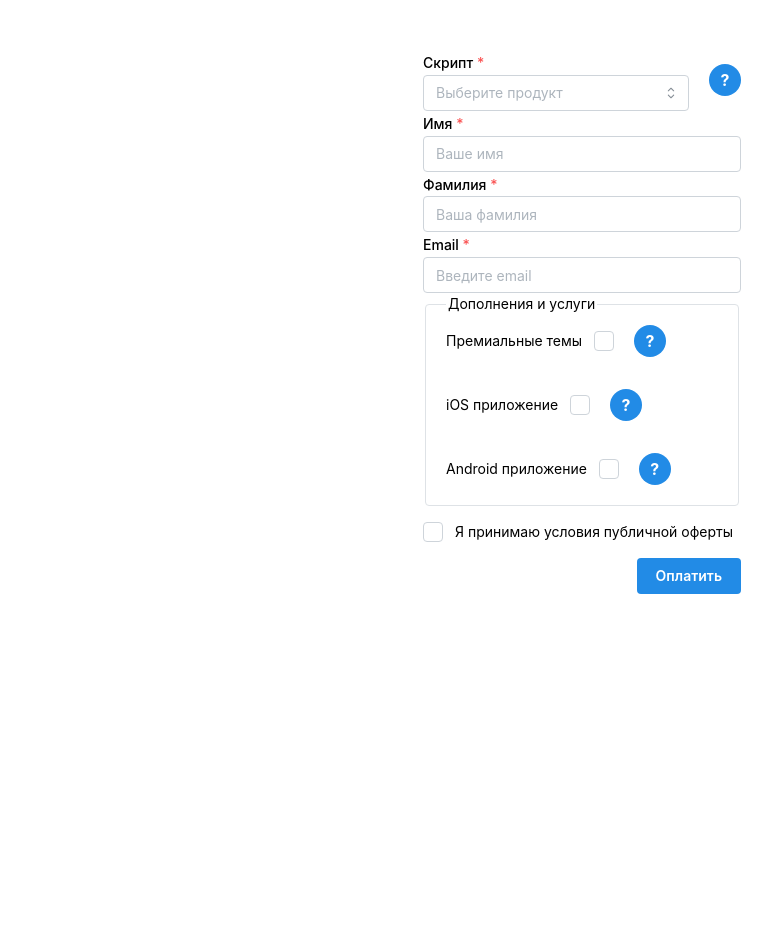
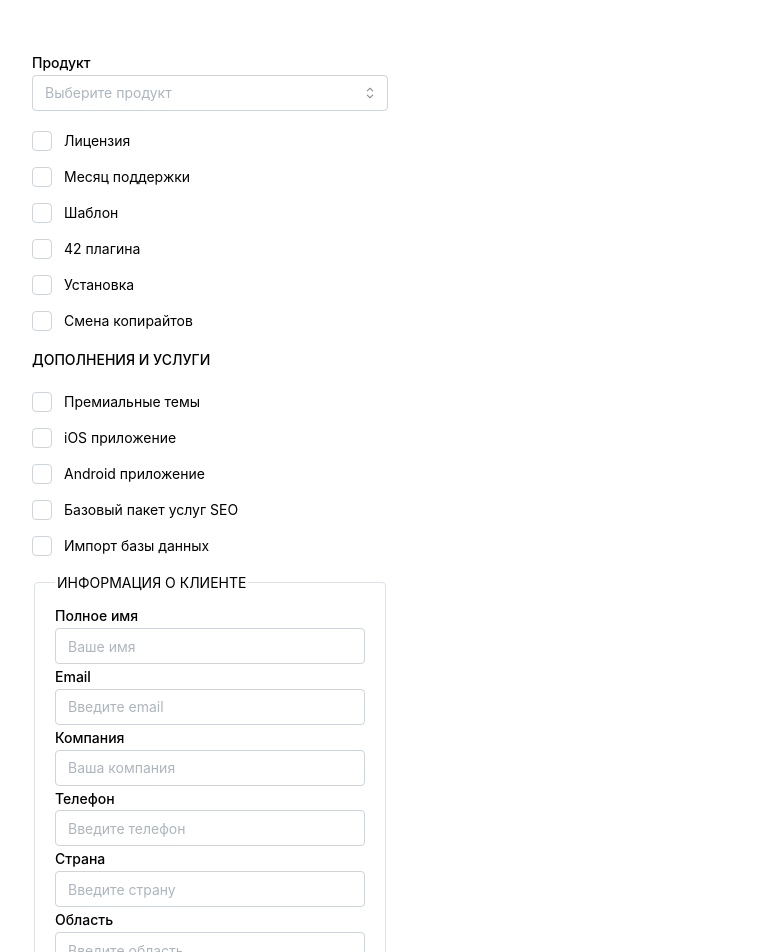
Before and after one commit to ChernyshevaNetology/react-start, a React (Vite) app: page / in a window 1280 px wide. Shown: the top 952 px of the page, without its empty margins (58-830 px from the left). Before the commit the page ends 800 px from the top, so only its background shows below. Built offline with nearby package versions, Linux system fonts and the light colour scheme.

Commit message:
Form first version

```diff
--- a/package.json
+++ b/package.json
@@ -13,6 +13,7 @@
     "@mantine/core": "^7.16.2",
     "@mantine/form": "^7.17.1",
     "@mantine/hooks": "^7.16.2",
+    "@tabler/icons": "^3.31.0",
     "@tabler/icons-react": "^3.29.0",
     "nanoid": "^5.0.9",
     "prettier": "^3.4.2",
--- a/src/projects/project-3/form-data.js
+++ b/src/projects/project-3/form-data.js
@@ -16,7 +16,7 @@ export const preSelectedProducts = [
     toolTipText: "Dummy Tooltip text to display as popup when clicked",
   },
   {
-    name: "41 плагинов",
+    name: "42 плагина",
     selected: true,
     toolTipText: "Dummy Tooltip text to display as popup when clicked",
   },
--- a/src/projects/project-3/forms/additional-services-form.jsx
+++ b/src/projects/project-3/forms/additional-services-form.jsx
@@ -1,11 +1,26 @@
-import React from 'react';
-
+import React from "react";
+import { Checkbox, Space, Stack } from "@mantine/core";
+import { additionalServices } from "../form-data";
+import { useFlynaxFormContext } from "./flynax-form-context";
 
 // Форма для выбора дополнительных услуг
 export const AdditionalServicesForm = () => {
-    return (
-        <div>
-
-        </div>
-    );
+  const form = useFlynaxFormContext();
+  return (
+    <div>
+      <Checkbox.Group label="ДОПОЛНЕНИЯ И УСЛУГИ">
+        <Space h="lg" />
+        <Stack>
+          {additionalServices.map(({ key, name }, idx) => (
+            <Checkbox
+              value={key}
+              label={name}
+              key={form.key(`additionalServices.${[idx]}.${key}`)}
+              {...form.getInputProps(`additionalServices.${[idx]}.${key}`)}
+            />
+          ))}
+        </Stack>
+      </Checkbox.Group>
+    </div>
+  );
 };
--- a/src/projects/project-3/forms/customer-info-form.jsx
+++ b/src/projects/project-3/forms/customer-info-form.jsx
@@ -1,10 +1,68 @@
-import React from 'react';
+import React from "react";
+import { Fieldset, TextInput } from "@mantine/core";
+import { useFlynaxFormContext } from "./flynax-form-context";
 
 // Это отдельный компонент со своей отдельной формой с информацией о клиенте (имя, email и т.д.)
 export const CustomerInfoForm = () => {
-    return (
-        <div>
-
-        </div>
-    );
+  const form = useFlynaxFormContext();
+  return (
+    <div>
+      <Fieldset legend="ИНФОРМАЦИЯ О КЛИЕНТЕ">
+        <TextInput
+          label="Полное имя"
+          placeholder="Ваше имя"
+          key={form.key("name")}
+          {...form.getInputProps("name")}
+        />
+        <TextInput
+          label="Email"
+          placeholder="Введите email"
+          key={form.key("email")}
+          {...form.getInputProps("email")}
+        />
+        <TextInput
+          label="Компания"
+          placeholder="Ваша компания"
+          key={form.key("company")}
+          {...form.getInputProps("company")}
+        />
+        <TextInput
+          label="Телефон"
+          placeholder="Введите телефон"
+          key={form.key("phone")}
+          {...form.getInputProps("phone")}
+        />
+        <TextInput
+          label="Страна"
+          placeholder="Введите страну"
+          key={form.key("country")}
+          {...form.getInputProps("country")}
+        />
+        <TextInput
+          label="Область"
+          placeholder="Введите область"
+          key={form.key("region")}
+          {...form.getInputProps("region")}
+        />
+        <TextInput
+          label="Город"
+          placeholder="Введите город"
+          key={form.key("city")}
+          {...form.getInputProps("city")}
+        />
+        <TextInput
+          label="Индекс"
+          placeholder="Введите индекс"
+          key={form.key("zipCode")}
+          {...form.getInputProps("zipCode")}
+        />
+        <TextInput
+          label="Адрес"
+          placeholder="Введите адрес"
+          key={form.key("address")}
+          {...form.getInputProps("address")}
+        />
+      </Fieldset>
+    </div>
+  );
 };
--- /dev/null
+++ b/src/projects/project-3/forms/flynax-form-context.js
@@ -0,0 +1,4 @@
+import { createFormContext } from "@mantine/form";
+
+export const [FlynaxFormProvider, useFlynaxFormContext, useFlynaxForm] =
+  createFormContext();
--- a/src/projects/project-3/forms/product-select-form.jsx
+++ b/src/projects/project-3/forms/product-select-form.jsx
@@ -1,11 +1,40 @@
-import React from 'react';
-
-
+import React from "react";
+import { useFlynaxFormContext } from "./flynax-form-context";
+import { Checkbox, Select, Stack, Space } from "@mantine/core";
+import { preSelectedProducts } from "../form-data";
 // Отдельный компонет со своей формой, храняший информацию о выбранном продукте скрипта (недвижка, авто и т.д.)
 export const ProductSelectForm = () => {
-    return (
-        <div>
-
-        </div>
-    );
+  const form = useFlynaxFormContext();
+  return (
+    <div>
+      <Select
+        label="Продукт"
+        labelPosition="left"
+        placeholder="Выберите продукт"
+        data={[
+          { label: "Доска объявлений", value: "classifieds" },
+          { label: "Авто", value: "cars" },
+          { label: "Недвижимость", value: "realty" },
+          { label: "Песикоты", value: "pets" },
+          { label: "Лодки", value: "boats" },
+          { label: "Услуги", value: "services" },
+        ]}
+        key={form.key("product")}
+        {...form.getInputProps("product")}
+      />
+      <Space h="lg" />
+      <Checkbox.Group>
+        <Stack>
+          {preSelectedProducts.map(({ key, name }, idx) => (
+            <Checkbox
+              value={key}
+              label={name}
+              key={form.key(`preSelectedProducts.${idx}.${key}`)}
+              {...form.getInputProps(`preSelectedProducts.${idx}.${key}`)}
+            />
+          ))}
+        </Stack>
+      </Checkbox.Group>
+    </div>
+  );
 };
--- a/src/projects/project-3/pre-selected-products.jsx
+++ b/src/projects/project-3/pre-selected-products.jsx
@@ -1,7 +1,8 @@
 import React from "react";
-import { preSelectedProducts, additionalServices } from "./form-data";
+import { Checkbox, Stack } from "@mantine/core";
+import { preSelectedProducts } from "./form-data";
 
 // Компонент для предвыбранных продуктов
-export const PreSelectedProducts = () => {
+export const PreselectedProductsForm = () => {
   return <div></div>;
 };
--- a/src/projects/project-3/products-order-page.jsx
+++ b/src/projects/project-3/products-order-page.jsx
@@ -1,165 +1,63 @@
-import React from "react";
-import {
-  Button,
-  Checkbox,
-  Group,
-  TextInput,
-  Flex,
-  Select,
-  Popover,
-  Badge,
-  Fieldset,
-  Space,
-} from "@mantine/core";
-import { useForm } from "@mantine/form";
-
-// это общая страница продуктов она будет строится из различных компонентов и форм
+import { Grid, Stack } from "@mantine/core";
+import { FlynaxFormProvider, useFlynaxForm } from "./forms/flynax-form-context";
+import { AdditionalServicesForm } from "./forms/additional-services-form";
+import { CustomerInfoForm } from "./forms/customer-info-form";
+import { OrderInfo } from "./order-info";
+import { ProductSelectForm } from "./forms/product-select-form";
+import { preSelectedProducts } from "./form-data.js";
 
 export const ProductsOrderPage = () => {
-  const form = useForm({
+  const flynaxForm = useFlynaxForm({
     mode: "uncontrolled",
     initialValues: {
-      name: "",
-      lastName: "",
-      email: "",
-      termsOfService: false,
-    },
-
-    validate: {
-      product: (value) => (value ? null : "Выберите продукт"),
-      name: (value) => (value ? null : "Неправильное имя"),
-      lastName: (value) => (value ? null : "Неправильная фамилия"),
-      email: (value) => (/^\S+@\S+$/.test(value) ? null : "Неправильный email"),
-      termsOfService: (value) => (value ? null : "Вы не отметили поле"),
+      product: "",
+      preSelectedProducts: [
+        { license: true },
+        { support: true },
+        { freeTemplate: true },
+        { freePlugins: true },
+        { installation: true },
+        { brandingRemoval: true },
+      ],
+      additionalServices: [
+        { premiumTemplates: false },
+        { ios: false },
+        { android: false },
+        { premiumPlugins: false },
+        { seo: false },
+      ],
+      customerDetails: {
+        name: "",
+        email: "",
+        company: "",
+        phone: "",
+        country: "",
+        state: "",
+        city: "",
+        zipCode: "",
+        address: "",
+      },
+      clientsConsents: [{ eula: false }, { termsOfUse: false }],
     },
   });
 
   return (
-    <div>
-      <Flex
-        mih={50}
-        gap="xs"
-        justify="center"
-        align="center"
-        direction="row"
-        wrap="wrap"
-      >
-        <form onSubmit={form.onSubmit((values) => console.log(values))}>
-          <Group gap="lg">
-            <Select
-              withAsterisk
-              label="Скрипт"
-              placeholder="Выберите продукт"
-              data={[
-                "Real Estate",
-                "Classifieds Ads",
-                "Cars",
-                "Pets",
-                "Services",
-                "Boats",
-              ]}
-              key={form.key("product")}
-              {...form.getInputProps("product")}
-            />
-            <Popover width={200} position="bottom" withArrow shadow="md">
-              <Popover.Target>
-                <Badge size="xl" circle>
-                  ?
-                </Badge>
-              </Popover.Target>
-              <Popover.Dropdown>
-                <Text size="xs">
-                  В данном поле вы можете выбрать тип скрипта, который будет
-                  установлен на ваш сервер.
-                </Text>
-              </Popover.Dropdown>
-            </Popover>
-          </Group>
-          <TextInput
-            withAsterisk
-            label="Имя"
-            placeholder="Ваше имя"
-            key={form.key("name")}
-            {...form.getInputProps("name")}
-          />
-          <TextInput
-            withAsterisk
-            label="Фамилия"
-            placeholder="Ваша фамилия"
-            key={form.key("lastName")}
-            {...form.getInputProps("lastName")}
-          />
-          <TextInput
-            withAsterisk
-            label="Email"
-            placeholder="Введите email"
-            key={form.key("email")}
-            {...form.getInputProps("email")}
-          />
-          <Fieldset legend="Дополнения и услуги">
-            <Group gap="lg">
-              <Checkbox labelPosition="left" label="Премиальные темы" />
-              <Popover width={200} position="bottom" withArrow shadow="md">
-                <Popover.Target>
-                  <Badge size="xl" circle>
-                    ?
-                  </Badge>
-                </Popover.Target>
-                <Popover.Dropdown>
-                  <Text size="xs">
-                    В данном поле вы можете выбрать тип скрипта, который будет
-                    установлен на ваш сервер.
-                  </Text>
-                </Popover.Dropdown>
-              </Popover>
-            </Group>
-            <Space h="xl" />
-            <Group gap="lg">
-              <Checkbox labelPosition="left" label="iOS приложение" />
-              <Popover width={200} position="bottom" withArrow shadow="md">
-                <Popover.Target>
-                  <Badge size="xl" circle>
-                    ?
-                  </Badge>
-                </Popover.Target>
-                <Popover.Dropdown>
-                  <Text size="xs">
-                    В данном поле вы можете выбрать тип скрипта, который будет
-                    установлен на ваш сервер.
-                  </Text>
-                </Popover.Dropdown>
-              </Popover>
-            </Group>
-            <Space h="xl" />
-            <Group gap="lg">
-              <Checkbox labelPosition="left" label="Android приложение" />
-              <Popover width={200} position="bottom" withArrow shadow="md">
-                <Popover.Target>
-                  <Badge size="xl" circle>
-                    ?
-                  </Badge>
-                </Popover.Target>
-                <Popover.Dropdown>
-                  <Text size="xs">
-                    В данном поле вы можете выбрать тип скрипта, который будет
-                    установлен на ваш сервер.
-                  </Text>
-                </Popover.Dropdown>
-              </Popover>
-            </Group>
-          </Fieldset>
-          <Checkbox
-            mt="md"
-            label="Я принимаю условия публичной оферты"
-            key={form.key("termsOfService")}
-            {...form.getInputProps("termsOfService", { type: "checkbox" })}
-          />
-
-          <Group justify="flex-end" mt="md">
-            <Button type="submit">Оплатить</Button>
-          </Group>
-        </form>
-      </Flex>
-    </div>
+    <FlynaxFormProvider form={flynaxForm}>
+      <Grid>
+        <Grid.Col span={4}>
+          <Stack
+            bg="var(--mantine-color-body)"
+            align="stretch"
+            justify="center"
+            gap="md"
+          >
+            <ProductSelectForm />
+            <AdditionalServicesForm />
+            <CustomerInfoForm />
+          </Stack>
+        </Grid.Col>
+        <Grid.Col span={4}>{/*<OrderInfo />*/}</Grid.Col>
+      </Grid>
+    </FlynaxFormProvider>
   );
 };
```
Also changed, not shown: 1 other file (tests, documents, lock files or other folders).
